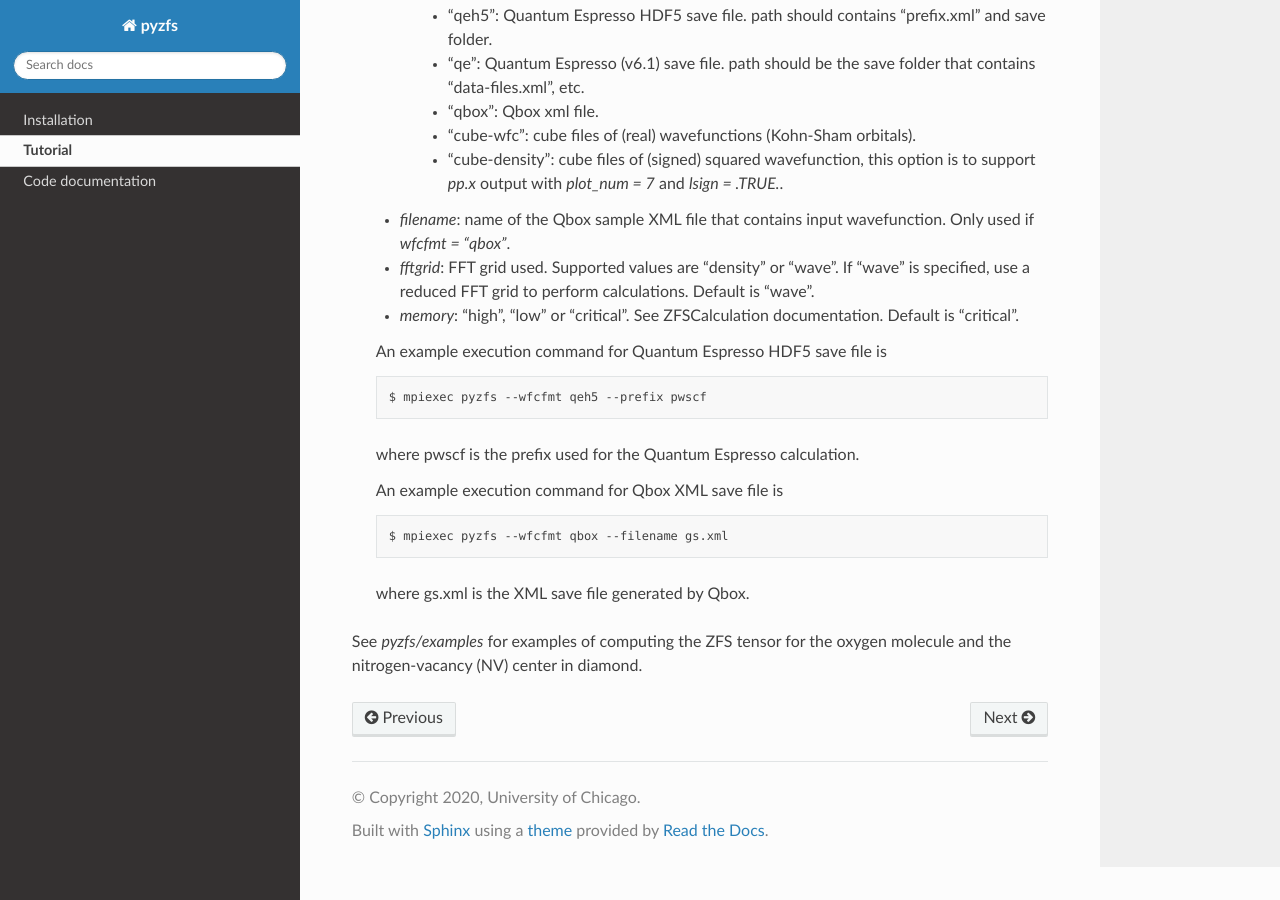
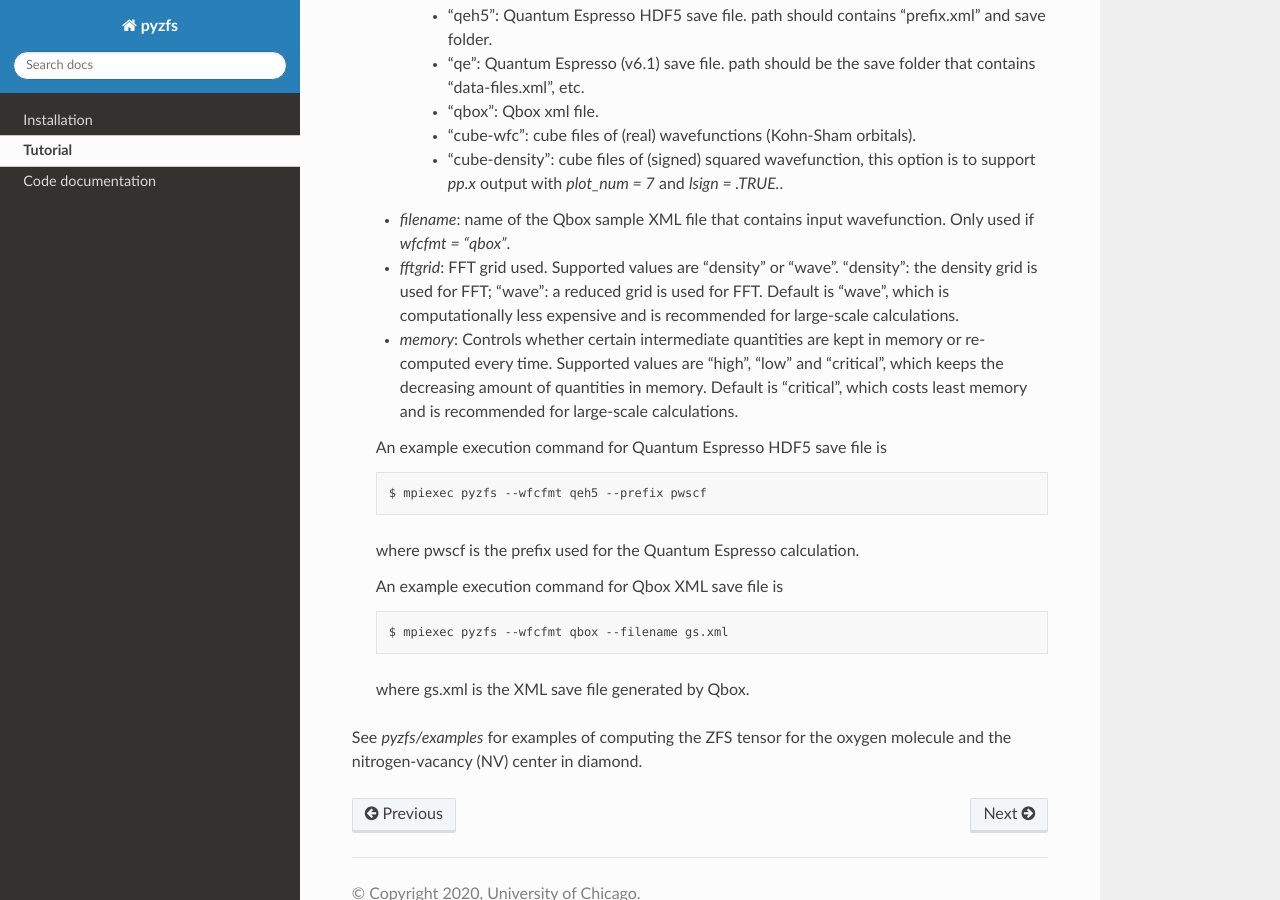
Before and after one commit to hema-ted/pyzfs, a Sphinx documentation site: the page built from doc/tutorial.rst, in a window 1280 px wide and 900 px high, scrolled down 1265 px. Built offline with Sphinx 7.4.7 and the Read the Docs theme 2.0.0, drawn with Linux system fonts in a browser that asks for light colours.

Commit message:
explain fftgrid and memory flags in tutorial

```diff
--- a/doc/tutorial.rst
+++ b/doc/tutorial.rst
@@ -62,9 +62,9 @@ After installation, **PyZFS** can be executed in two manners:
 
    - `filename`: name of the Qbox sample XML file that contains input wavefunction. Only used if `wfcfmt = "qbox"`.
 
-   - `fftgrid`: FFT grid used. Supported values are "density" or "wave". If "wave" is specified, use a reduced FFT grid to perform calculations. Default is "wave".
+   - `fftgrid`: FFT grid used. Supported values are "density" or "wave". "density": the density grid is used for FFT; "wave": a reduced grid is used for FFT. Default is "wave", which is computationally less expensive and is recommended for large-scale calculations.
 
-   - `memory`: "high", "low" or "critical". See ZFSCalculation documentation. Default is "critical".
+   - `memory`: Controls whether certain intermediate quantities are kept in memory or re-computed every time. Supported values are "high", "low" and "critical", which keeps the decreasing amount of quantities in memory. Default is "critical", which costs least memory and is recommended for large-scale calculations.
 
    An example execution command for Quantum Espresso HDF5 save file is
 
```
